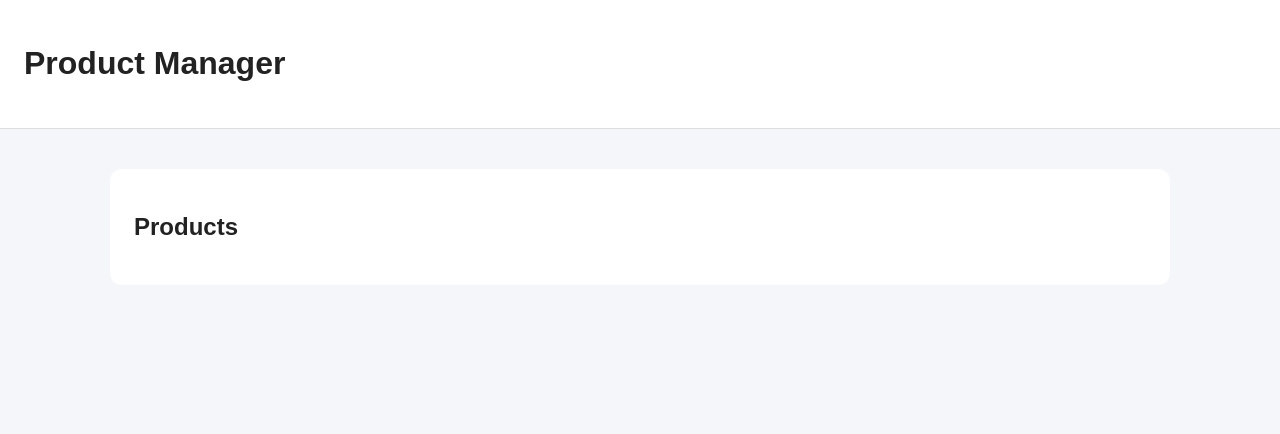
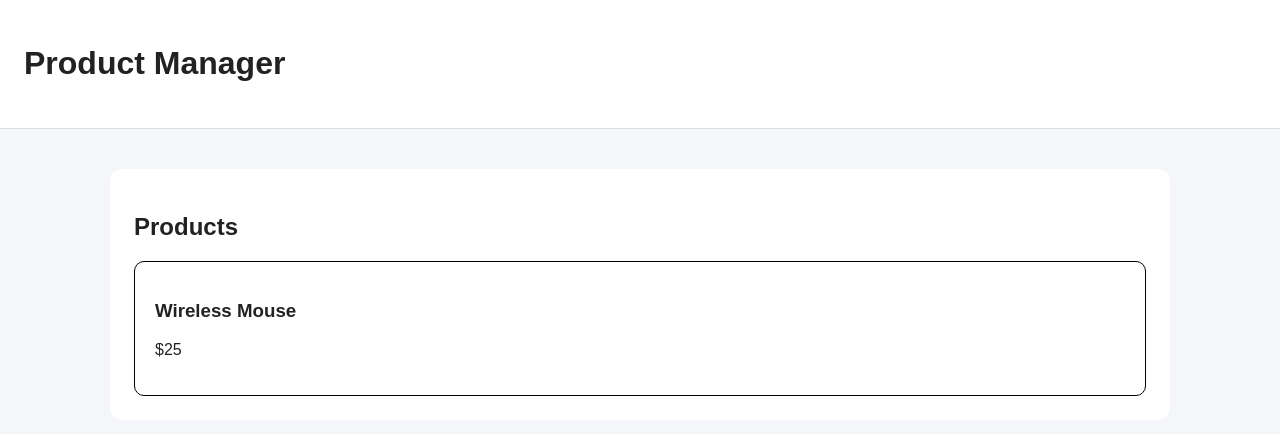
Before and after one commit to afshintorkashvand/DOM-Product-Manager, a plain HTML site: page DOM-Product-Manager/index.html in a window 1280 px wide. Drawn offline with Linux system fonts and the light colour scheme.

Commit message:
Create first product card with DOM

```diff
--- a/DOM-Product-Manager/css/style.css
+++ b/DOM-Product-Manager/css/style.css
@@ -26,3 +26,10 @@ main {
   padding: 24px;
   border-radius: 12px;
 }
+
+.product-card{
+  padding: 20px;
+  border: 1px solid black;
+  border-radius: 10px;
+  background-color: #ffffff;
+}
--- a/DOM-Product-Manager/script.js
+++ b/DOM-Product-Manager/script.js
@@ -0,0 +1,15 @@
+
+
+const productsContainer = document.querySelector("#products")
+const productTitle = document.createElement("h3")
+productTitle.textContent = "Wireless Mouse"
+productsContainer.append(productTitle)
+
+const productPrice = document.createElement("p")
+productPrice.textContent = "$25"
+productsContainer.append(productPrice)
+
+const productCard = document.createElement("div");
+productCard.append(productTitle, productPrice)
+productsContainer.append(productCard)
+productCard.classList.add("product-card")
```
